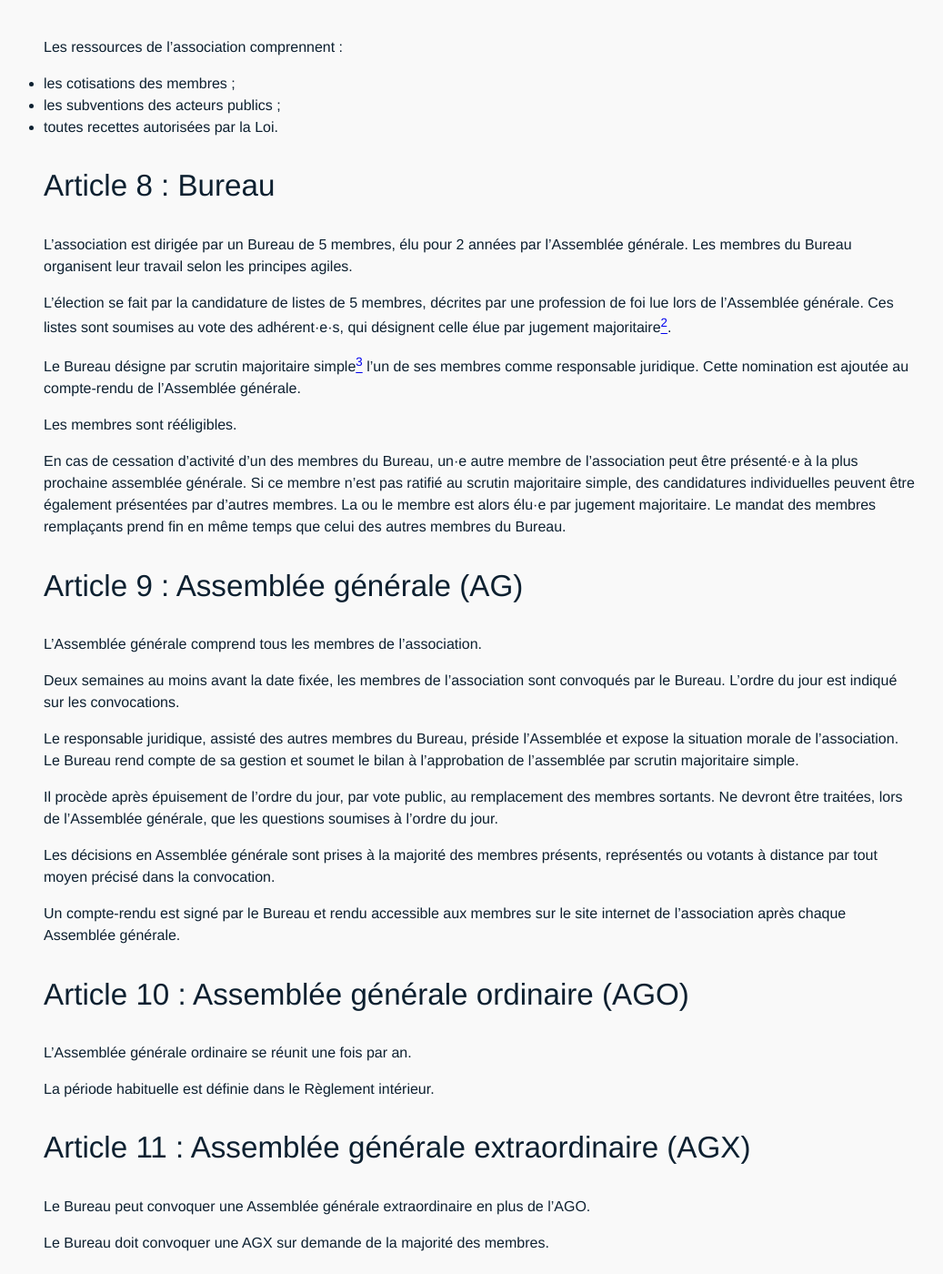
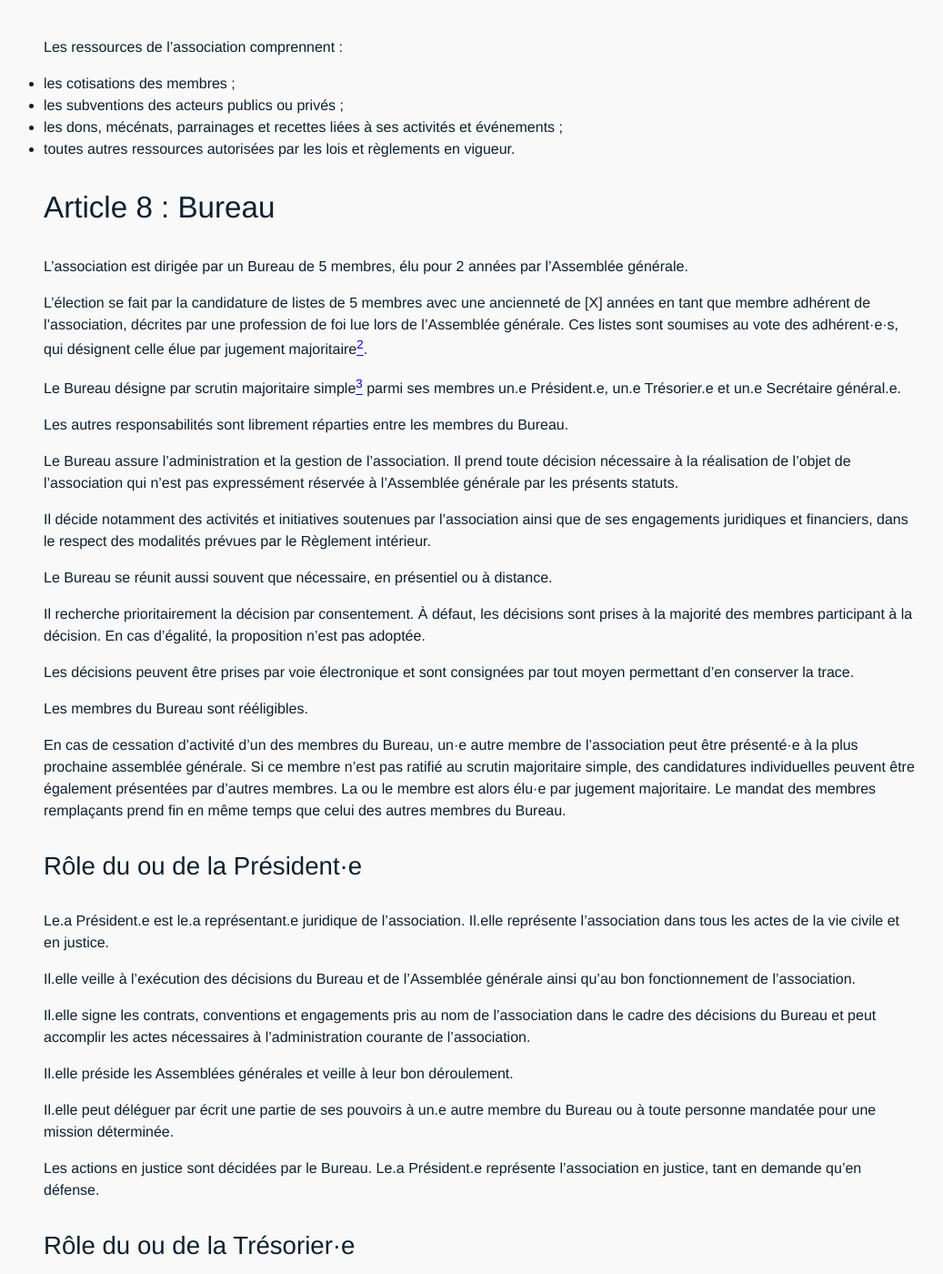
Before and after one commit to AgileFrance/AgileFrance.github.io, a Jekyll site: the page built from _pages/statuts.md, in a window 1280 px wide and 1400 px high, scrolled down 1469 px. Shown: the whole window at 91% size, without its empty margins (112-1149 px from the left). Built offline with Jekyll 4.4.1, drawn with Linux system fonts in a browser that asks for light colours; comment, search, counter and statistics services are not loaded; some of the changed text lies outside the part shown.

Commit message:
Met à jour les statuts
Proposition présentée sur Loomio le 17 septembre

```diff
--- a/_pages/statuts.md
+++ b/_pages/statuts.md
@@ -45,34 +45,110 @@
 Les ressources de l’association comprennent :
 
 - les cotisations des membres ;
-- les subventions des acteurs publics ;
-- toutes recettes autorisées par la Loi.
+- les subventions des acteurs publics ou privés ;
+- les dons, mécénats, parrainages et recettes liées à ses activités et événements ;
+- toutes autres ressources autorisées par les lois et règlements en vigueur.
 
 ## Article 8 : Bureau
 
-L’association est dirigée par un Bureau de 5 membres, élu pour 2 années par l’Assemblée générale. Les membres du Bureau organisent leur travail selon les principes agiles.
+L’association est dirigée par un Bureau de 5 membres, élu pour 2 années par l’Assemblée générale.
 
-L’élection se fait par la candidature de listes de 5 membres, décrites par une profession de foi lue lors de l'Assemblée générale. Ces listes sont soumises au vote des adhérent·e·s, qui désignent celle élue par jugement majoritaire[<sup>2</sup>](#references).
+L’élection se fait par la candidature de listes de 5 membres avec une ancienneté de [X] années en tant que membre adhérent de l’association, décrites par une profession de foi lue lors de l'Assemblée générale. Ces listes sont soumises au vote des adhérent·e·s, qui désignent celle élue par jugement majoritaire[<sup>2</sup>](#references).
 
-Le Bureau désigne par scrutin majoritaire simple[<sup>3</sup>](#references) l’un de ses membres comme responsable juridique. Cette nomination est ajoutée au compte-rendu de l'Assemblée générale.
+Le Bureau désigne par scrutin majoritaire simple[<sup>3</sup>](#references) parmi ses membres un.e Président.e, un.e Trésorier.e et un.e Secrétaire général.e.
 
-Les membres sont rééligibles.
+Les autres responsabilités sont librement réparties entre les membres du Bureau.
+
+Le Bureau assure l’administration et la gestion de l’association. Il prend toute décision nécessaire à la réalisation de l’objet de l’association qui n’est pas expressément réservée à l’Assemblée générale par les présents statuts.
+
+Il décide notamment des activités et initiatives soutenues par l’association ainsi que de ses engagements juridiques et financiers, dans le respect des modalités prévues par le Règlement intérieur.
+
+Le Bureau se réunit aussi souvent que nécessaire, en présentiel ou à distance.
+
+Il recherche prioritairement la décision par consentement. À défaut, les décisions sont prises à la majorité des membres participant à la décision. En cas d’égalité, la proposition n’est pas adoptée.
+
+Les décisions peuvent être prises par voie électronique et sont consignées par tout moyen permettant d’en conserver la trace.
+
+Les membres du Bureau sont rééligibles.
 
 En cas de cessation d’activité d’un des membres du Bureau, un·e autre membre de l’association peut être présenté·e à la plus prochaine assemblée générale. Si ce membre n’est pas ratifié au scrutin majoritaire simple, des candidatures individuelles peuvent être également présentées par d’autres membres. La ou le membre est alors élu·e par jugement majoritaire.
 Le mandat des membres remplaçants prend fin en même temps que celui des autres membres du Bureau.
+
+### Rôle du ou de la Président·e
+
+Le.a Président.e est le.a représentant.e juridique de l’association. Il.elle représente l’association dans tous les actes de la vie civile et en justice.
+
+Il.elle veille à l’exécution des décisions du Bureau et de l’Assemblée générale ainsi qu’au bon fonctionnement de l’association.
+
+Il.elle signe les contrats, conventions et engagements pris au nom de l’association dans le cadre des décisions du Bureau et peut accomplir les actes nécessaires à l’administration courante de l’association.
+
+Il.elle préside les Assemblées générales et veille à leur bon déroulement.
+
+Il.elle peut déléguer par écrit une partie de ses pouvoirs à un.e autre membre du Bureau ou à toute personne mandatée pour une mission déterminée.
+
+Les actions en justice sont décidées par le Bureau. Le.a Président.e représente l’association en justice, tant en demande qu’en défense.
+
+### Rôle du ou de la Trésorier·e
+
+Le.a Trésorier.e veille à la bonne gestion financière de l’association.
+
+Il.elle assure le suivi de la comptabilité, des recettes et des dépenses, ainsi que de la trésorerie et des comptes bancaires de l’association.
+
+Il.elle prépare le budget prévisionnel, alerte le Bureau sur tout risque financier significatif et lui présente régulièrement la situation financière de l’association.
+
+Il.elle prépare les éléments financiers soumis à l’Assemblée générale et présente les comptes annuels à son approbation.
+
+### Rôle du ou de la Secrétaire général·e
+
+Le.a Secrétaire général.e veille au bon fonctionnement administratif et statutaire de
+l’association.
+
+Il.elle assure le suivi des convocations, procès-verbaux, archives et principaux documents de l’association et veille à l’accomplissement des formalités administratives nécessaires.
+
+Il.elle contribue à la préparation et au suivi des réunions du Bureau et des Assemblées générales et veille à la conservation des décisions prises par les instances de l’association.
+
+Il.elle veille à la bonne information des membres sur la vie associative et les décisions qui les concernent.
+
+## Article 8 bis : Représentation et engagement de l’association
+
+Les membres peuvent proposer et conduire des initiatives conformes à la mission de
+l’association dans les conditions prévues par le Règlement intérieur.
+
+La possibilité de revendiquer une initiative ou une action au nom de l’association dans les conditions prévues par le Règlement intérieur n’emporte aucun pouvoir de représentation ou d’engagement juridique ou financier de l’association.
+
+Seul.e le.a Président.e, ou toute personne disposant d’un mandat ou d’une délégation, peut représenter juridiquement l’association à l’égard des tiers et souscrire un engagement en son nom.
+
+Les engagements juridiques et financiers de l’association sont pris dans le cadre des décisions du Bureau.
 
 ## Article 9 : Assemblée générale (AG)
 
 L’Assemblée générale comprend tous les membres de l’association.
 
+Elle se réunit sur :
+- convocation du.de la Président.e ;
+- ou de la moitié des membres du Bureau ;
+- ou des deux tiers des membres de l’association et d’un membre du Bureau.
+
 Deux semaines au moins avant la date fixée, les membres de l’association sont convoqués par le Bureau. L’ordre du jour est indiqué sur les convocations.
 
-Le responsable juridique, assisté des autres membres du Bureau, préside l’Assemblée et expose la situation morale de l’association. Le Bureau rend compte de sa gestion et soumet le bilan à l’approbation de l’assemblée par scrutin majoritaire simple.
+Le.a Président.e, assisté.e des autres membres du Bureau, préside l’Assemblée et expose la situation morale de l’association.
 
-Il procède après épuisement de l’ordre du jour, par vote public, au remplacement des membres sortants.
-Ne devront être traitées, lors de l’Assemblée générale, que les questions soumises à l’ordre du jour.
+En cas d’absence ou d’empêchement du/de la Président.e, l’Assemblée est présidée par un.e autre membre du Bureau désigné.e par celui-ci ou, à défaut, par une personne désignée en début de séance par l’Assemblée générale.
 
-Les décisions en Assemblée générale sont prises à la majorité des membres présents, représentés ou votants à distance par tout moyen précisé dans la convocation.
+Le Bureau rend compte de sa gestion et soumet le bilan à l’approbation de l’Assemblée.
+
+L’Assemblée générale élit les membres du Bureau, approuve la gestion et les comptes de
+l’association et délibère sur les questions inscrites à l’ordre du jour.
+
+Elle est compétente pour modifier les présents statuts et décider de la dissolution de l’association dans les conditions prévues par ceux-ci.
+
+Il est procédé, après épuisement de l’ordre du jour, par vote public, au remplacement des
+membres sortant.e.s.
+Ne peuvent être traitées lors de l’Assemblée générale que les questions inscrites à l’ordre du jour.
+
+Les décisions en Assemblée générale sont prises à la majorité des suffrages exprimés par les membres présent.e.s, représenté.e.s ou participant au vote à distance, sauf majorité particulière prévue par les présents statuts.
+
+Les réunions, consultations et votes peuvent être organisés en présentiel ou par voie électronique. Le recours à un moyen électronique ne dispense pas du respect des règles de compétence, de convocation, d’ordre du jour et de majorité prévues par les présents statuts.
 
 Un compte-rendu est signé par le Bureau et rendu accessible aux membres sur le site internet de l'association après chaque Assemblée générale.
 
@@ -97,11 +173,21 @@
 Si la dissolution est votée à la majorité des trois quarts des membres adhérents depuis plus de six mois, un ou plusieurs liquidateurs sont nommés par celle-ci et l’actif, s’il y a lieu, est dévolu conformément à l’article 9 de la loi du 1ᵉ juillet 1901 et du décret du 16 août 1901.
 Si la dissolution est rejetée, aucune autre proposition de dissolution ne pourra être proposée avant la date anniversaire de la proposition de dissolution initialement validée.
 
+## Article 13 : Règlement intérieur
+
+Un Règlement intérieur précise les modalités d’application des présents statuts et les règles de fonctionnement de l’association.
+
+Il ne peut déroger aux présents statuts.
+
+Il est adopté et peut être modifié par l’Assemblée générale, sur proposition du Bureau ou d’un.e ou plusieurs membres.
+
+## Historique des amendements
 
 - Fait à Paris, le 25 mai 2009
 - Amendé à Paris, le 26 juin 2012 (changement d'adresse)
 - Amendé à Paris, le 6 mars 2018 (changement d'adresse, modalités de vote)
 - Amendé à Paris, le 24 janvier 2020 (sur la base de la réécriture votée le 6 juin 2019)
+- Amendé à Paris, le [date de l’Assemblée générale ayant adopté la présente version].
 
 Pour le bureau,
 
```
